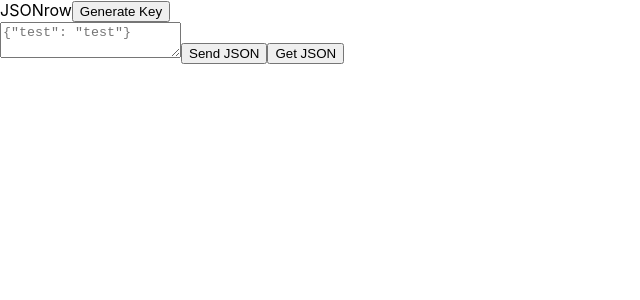
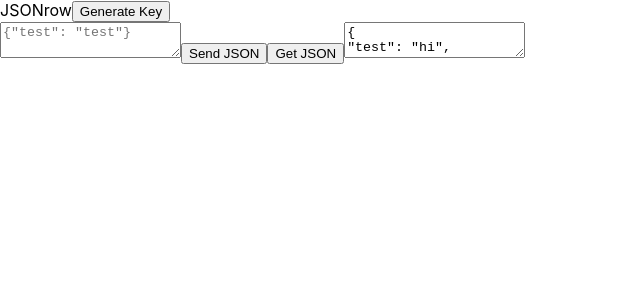
Before and after one commit to alexsaliu/jsonrow, a React (Create React App) app: page / in a window 1280 px wide. Shown: the top 300 px of the page, without its empty margins (0-640 px from the left). Built offline with nearby package versions, Linux system fonts and the light colour scheme.

Commit message:
Working on json formatter

```diff
--- a/src/App.js
+++ b/src/App.js
@@ -4,7 +4,68 @@ import axios from 'axios'
 const App = () => {
 	const [apiKey, setApiKey] = useState('')
 	const [text, setText] = useState('{"test": "test"}')
-	const [json, setJson] = useState('')
+	const [json, setJson] = useState(`{
+		"test": "hi",
+		"test1": 1,
+		"test2": true,
+		"test3": {
+			"testDeep": "ok"
+		},
+		"test4": [1, true, "hi"]
+	}`)
+
+	useEffect(() => {
+		console.log(JSON.parse(json))
+		setJson(formatJson(JSON.parse(json)))
+		console.log(formatJson(JSON.parse(json)))
+	}, [])
+
+	// if object
+		// add key
+		// check type, add value
+
+	// if array
+		// check type add value
+
+	const formatJson = (json, level=0) => {
+		let formattedJson = ''
+		if (Array.isArray(json)) {
+			formattedJson += '[\n' + indentation(level++)
+			console.log(level);
+
+			for (const item in json) {
+				formattedJson += formatValue(item) + ',\n'
+			}
+			formattedJson += ']'
+		}
+		else if (typeof json === 'object') {
+			formattedJson += '{\n' + indentation(level++)
+			console.log(level);
+			for (const key in json) {
+				formattedJson += `"${key}": `
+				formattedJson += formatValue(json[key]) + ',\n'
+			}
+			formattedJson += '}'
+		}
+		else {
+			return 'not valid json'
+		}
+		return formattedJson
+	}
+
+	const indentation = (amount) => {
+		let spaces = ''
+		for (let i = 0; i < amount; i++) {
+			spaces += '&nbsp;'
+		}
+		return spaces
+	}
+
+	const formatValue = (value) => {
+		if (typeof value === 'string') return `"${value}"`
+		if (typeof value === 'number' || typeof value === 'boolean') return value
+		if (typeof value === 'object' || Array.isArray(value)) return formatJson(value)
+	}
 
 	const generateKey = async () => {
 		const res = await axios.get('https://jsonrow-api.herokuapp.com/new')
@@ -46,7 +107,7 @@ const App = () => {
 			<textarea onChange={(e) => setText(e.target.value)} placeholder='{"test": "test"}'></textarea>
 			<button onClick={() => sendJson()}>Send JSON</button>
 			<button onClick={() => getJson()}>Get JSON</button>
-			<div>{json}</div>
+			<textarea value={json}></textarea>
 		</div>
 	)
 }
```
